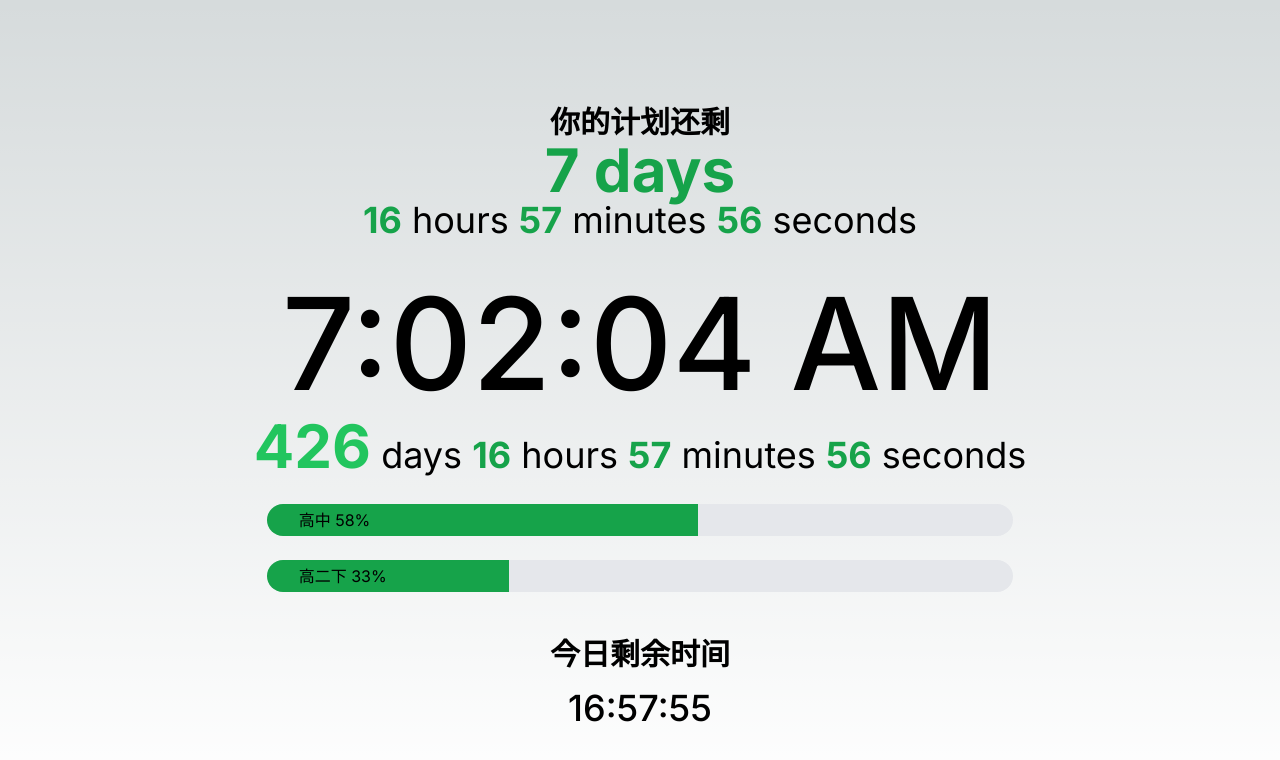
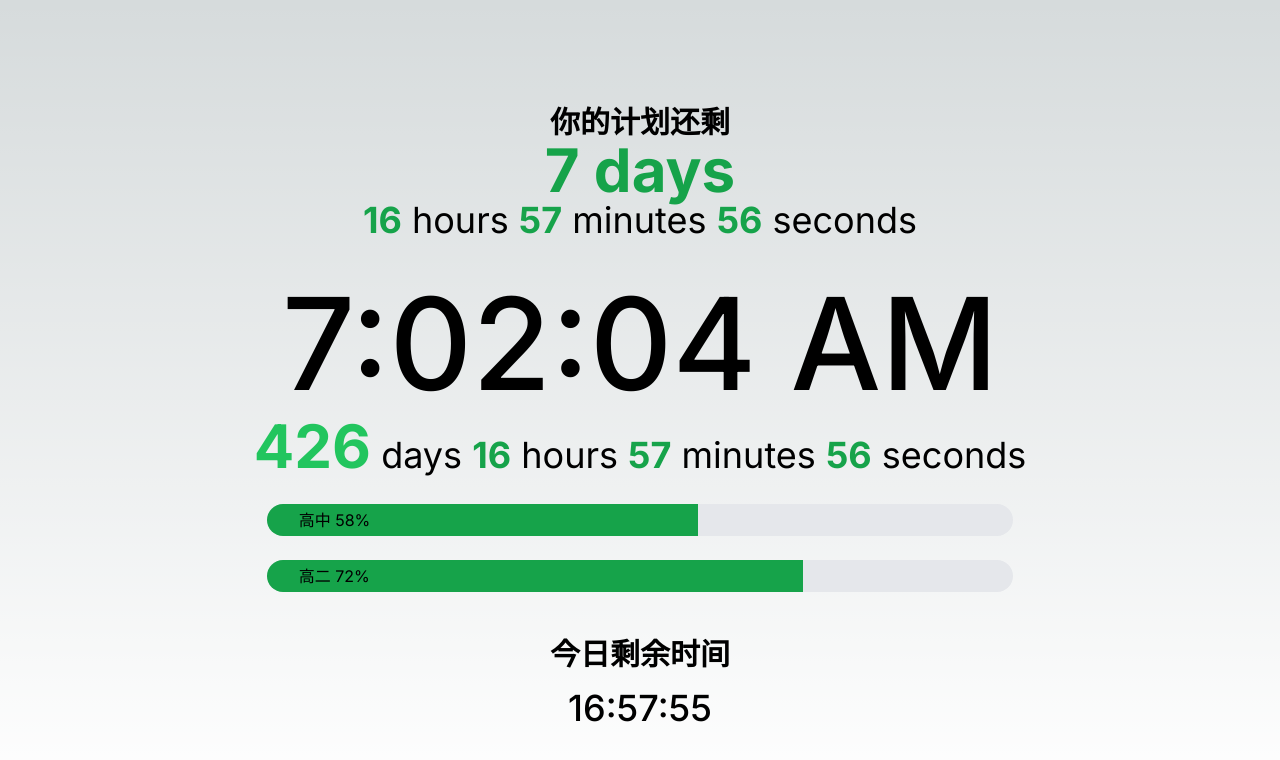
Before and after one commit to scooorpion/gaokao, a Next.js app: page / in a window 1280 px wide. Shown: the top 760 px of the page. Built offline with nearby package versions, Linux system fonts and the light colour scheme.

Commit message:
fixed bugs

```diff
--- a/app/page.tsx
+++ b/app/page.tsx
@@ -23,8 +23,8 @@ const Home = () => {
         <ProgressBar startDate="2022-09-01T00:00:00"
           endDate="2025-06-07T00:00:00" label="高中" />
 
-        <ProgressBar startDate="2024-02-25T00:00:00"
-          endDate="2024-07-01T00:00:00" label="高二下" />
+        <ProgressBar startDate="2023-09-01T00:00:00"
+          endDate="2024-07-01T00:00:00" label="高二" />
 
 
         <TodayCountdown />
```
